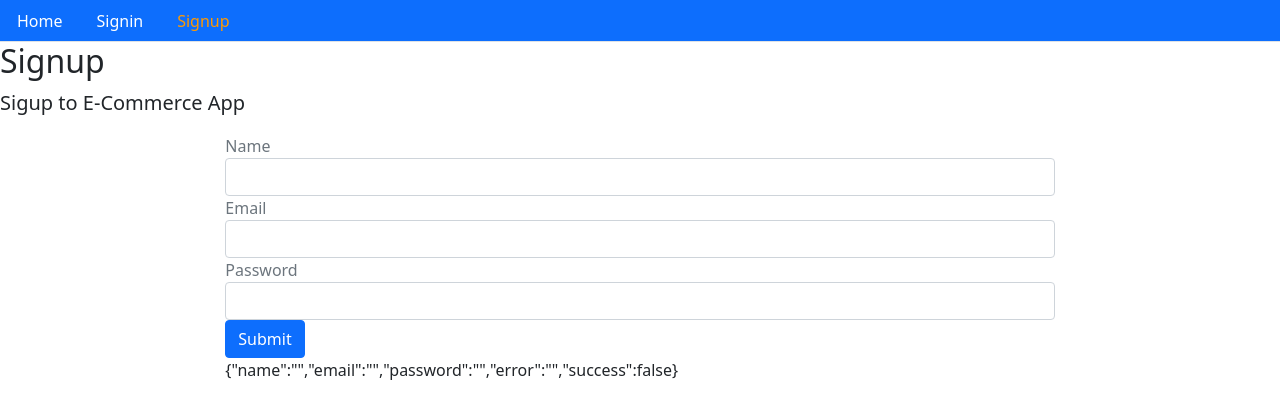
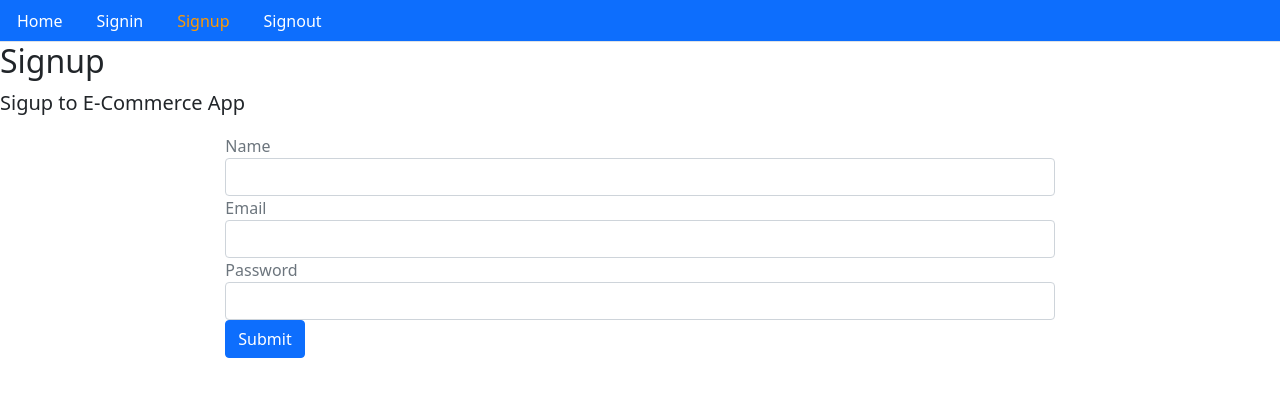
Before and after one commit to Starlla/ecommerce-front, a React (Create React App) app: page /signup in a window 1280 px wide. Shown: the top 418 px of the page. Built offline with nearby package versions, Linux system fonts and the light colour scheme.

Commit message:
Enable signout

```diff
--- a/src/auth/index.js
+++ b/src/auth/index.js
@@ -35,3 +35,24 @@ export const signup = (user) => {
       })
 
   }
+
+  export const authenticate = (data, next) =>{
+    if(typeof window !== 'undefined') {
+      localStorage.setItem('jwt', JSON.stringify(data))
+      next()
+    }
+  }
+
+  export const signout = (next) =>{
+    if(typeof window !== "undefined") {
+      localStorage.removeItem('jwt');
+      next();
+      return fetch(`${API}`/signout, {
+        method: "GET",
+      })
+      .then(response => {
+        console.log('signout', response)
+      })
+      .catch(err => console.log(err))
+    }
+  }
--- a/src/core/Menu.js
+++ b/src/core/Menu.js
@@ -1,6 +1,7 @@
 import { Link, withRouter } from 'react-router-dom'
 
 import React from 'react'
+import { signout } from '../auth'
 
 const isActive = (history, path) => {
   if (history.location.pathname === path) {
@@ -21,6 +22,11 @@ const Menu = ({ history }) =>
     <li className="nav-item">
       <Link className="nav-link" to="/signup" style={isActive(history, '/signup')}>Signup</Link>
     </li>
+    <li className="nav-item">
+      <span className="nav-link" onClick={()=>signout(()=>{
+        history.push("/");
+      })} style={{cursor:'pointer', color: '#ffffff'}}>Signout</span>
+    </li>
   </url>
 
 export default withRouter(Menu);
--- a/src/user/Signin.js
+++ b/src/user/Signin.js
@@ -1,8 +1,11 @@
 import { Link, Redirect } from 'react-router-dom'
 import React, { useState } from 'react'
+import {
+  authenticate,
+  signin
+} from '../auth'
 
 import Layout from '../core/Layout'
-import { signin } from '../auth'
 
 const Signin = () => {
   const [values, setValues] = useState({
@@ -27,7 +30,9 @@ const Signin = () => {
         if (data.error) {
           setValues({ ...values, error: data.error, loading: false })
         } else {
-          setValues({ ...values, redirectToReferrer: true })
+          authenticate(data, ()=>{
+            setValues({ ...values, redirectToReferrer: true })
+          })
         }
       }
     )
@@ -42,8 +47,8 @@ const Signin = () => {
   )
 
   const redirectUser = () => {
-    if(redirectToReferrer){
-      return <Redirect to="/"/>
+    if (redirectToReferrer) {
+      return <Redirect to="/" />
     }
   }
 
@@ -64,12 +69,11 @@ const Signin = () => {
   )
 
   return (
-    <Layout title="Signup" description="Sigup to  E-Commerce App" className="container col-md-8 offset-md-2">
+    <Layout title="Signin" description="Sigin to  E-Commerce App" className="container col-md-8 offset-md-2">
       {ShowLoading()}
       {ShowError()}
       {signUpForm()}
       {redirectUser()}
-      {JSON.stringify(values)}
     </Layout>
   )
 }
--- a/src/user/Signup.js
+++ b/src/user/Signup.js
@@ -67,7 +67,6 @@ const Signup = () => {
       {ShowSuccess()}
       {ShowError()}
       {signUpForm()}
-      {JSON.stringify(values)}
     </Layout>
   )
 }
```
